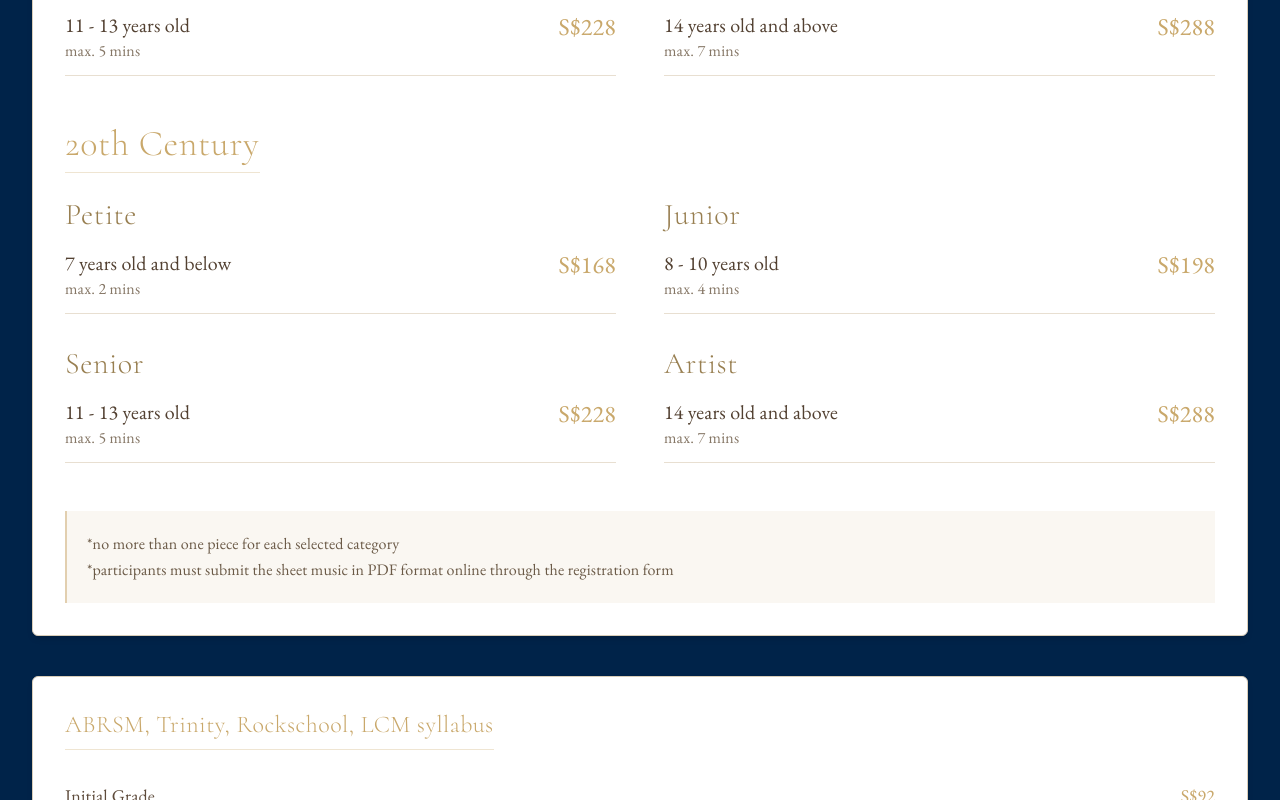
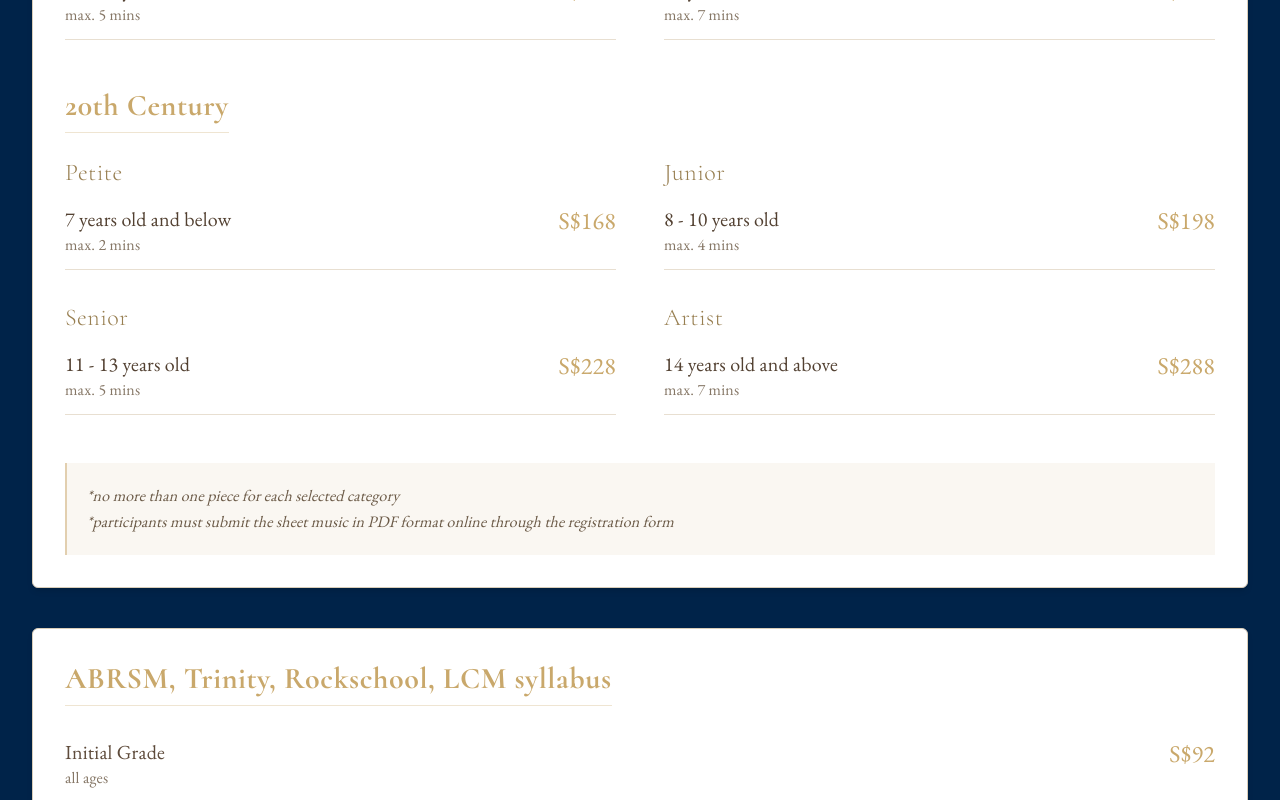
Before and after one commit to greekrode/sivpc, a React (Vite) app: page /events in a window 1280 px wide. Shown: the part 3260-4060 px from the top of the page. Built offline with nearby package versions, Linux system fonts and the light colour scheme.

Commit message:
Fix revision

```diff
--- a/src/App.tsx
+++ b/src/App.tsx
@@ -47,7 +47,6 @@ function AnimatedRoutes() {
               <main className="flex-grow">
                 <About />
               </main>
-              <Footer />
             </div>
           }
         />
@@ -58,7 +57,6 @@ function AnimatedRoutes() {
               <main className="flex-grow">
                 <Contact />
               </main>
-              <Footer />
             </div>
           }
         />
--- a/src/components/Categories/Categories.tsx
+++ b/src/components/Categories/Categories.tsx
@@ -20,7 +20,7 @@ const Categories = () => {
                     initial={{ opacity: 0, x: -10 }}
                     animate={{ opacity: 1, x: 0 }}
                     transition={{ duration: 0.5, delay: index * 0.1 }}
-                    className="inline-block text-4xl font-light text-[#c9a86b] border-b border-[#c9a86b]/30 pb-2"
+                    className="inline-block text-3xl font-bold text-[#c9a86b] border-b border-[#c9a86b]/30 pb-2"
                   >
                     {period}
                   </motion.h4>
@@ -34,7 +34,7 @@ const Categories = () => {
                         transition={{ duration: 0.5, delay: idx * 0.1 + 0.2 }}
                         className="space-y-4"
                       >
-                        <h5 className="text-3xl font-light text-[#987f51]">
+                        <h5 className="text-2xl font-light text-[#987f51]">
                           {category.title}
                         </h5>
                         <div className="space-y-4">
@@ -70,7 +70,7 @@ const Categories = () => {
               transition={{ duration: 0.5, delay: 0.5 }}
               className="bg-[#f5f0e6]/50 p-5 border-l-2 border-[#c9a86b]/50"
             >
-              <p className="text-[#6b5a47] text-base font-light leading-relaxed">
+              <p className="text-[#6b5a47] text-base font-light leading-relaxed italic">
                 *no more than one piece for each selected category
                 <br />
                 *participants must submit the sheet music in PDF format online
@@ -88,7 +88,7 @@ const Categories = () => {
             initial={{ opacity: 0, x: -10 }}
             animate={{ opacity: 1, x: 0 }}
             transition={{ duration: 0.5 }}
-            className="inline-block text-2xl font-light text-[#c9a86b] border-b border-[#c9a86b]/30 pb-2 mb-8"
+            className="inline-block text-3xl font-bold text-[#c9a86b] border-b border-[#c9a86b]/30 pb-2 mb-8"
           >
             ABRSM, Trinity, Rockschool, LCM syllabus
           </motion.h4>
@@ -108,12 +108,12 @@ const Categories = () => {
                 className="flex justify-between items-start border-b border-[#e8dfd1] pb-4"
               >
                 <div>
-                  <p className="text-[#5e4b3b] text-lg">{category.name}</p>
+                  <p className="text-[#5e4b3b] text-xl">{category.name}</p>
                   <p className="text-[#857665] text-base">
                     {category.ageGroup}
                   </p>
                 </div>
-                <p className="text-[#c9a86b] font-light text-lg">
+                <p className="text-[#c9a86b] font-light text-2xl">
                   {category.price}
                 </p>
               </motion.div>
@@ -143,7 +143,7 @@ const Categories = () => {
             initial={{ opacity: 0, x: -10 }}
             animate={{ opacity: 1, x: 0 }}
             transition={{ duration: 0.5 }}
-            className="inline-block text-2xl font-light text-[#c9a86b] border-b border-[#c9a86b]/30 pb-2 mb-8"
+            className="inline-block text-3xl font-bold text-[#c9a86b] border-b border-[#c9a86b]/30 pb-2 mb-8"
           >
             Age Groups
           </motion.h4>
@@ -164,13 +164,13 @@ const Categories = () => {
                   className="flex justify-between items-start border-b border-[#e8dfd1] pb-4"
                 >
                   <div>
-                    <p className="text-[#5e4b3b] text-lg">{category.group}</p>
+                    <p className="text-[#5e4b3b] text-xl">{category.group}</p>
                     <p className="text-[#6b5a47] text-base">{category.age}</p>
                     <p className="text-[#857665] text-base">
                       {category.duration}
                     </p>
                   </div>
-                  <p className="text-[#c9a86b] font-light text-lg">
+                  <p className="text-[#c9a86b] font-light text-2xl">
                     {category.price}
                   </p>
                 </motion.div>
--- a/src/pages/Contact.tsx
+++ b/src/pages/Contact.tsx
@@ -1,5 +1,5 @@
 import { motion } from "framer-motion";
-import { Mail, Phone, Send } from "lucide-react";
+import { Mail, MapPin, Phone, Send } from "lucide-react";
 import PageTransition from "../components/PageTransition";
 import Footer from "../components/Footer";
 
@@ -84,8 +84,7 @@ const Contact = () => {
               transition={{ duration: 0.8, delay: 0.3 }}
               className="text-5xl md:text-6xl font-light text-[#ffffff] tracking-wide mb-2 py-16"
             >
-              Get in{" "}
-              <span className="text-[#c9a86b] font-semibold">Touch</span>
+              Get in <span className="text-[#c9a86b] font-semibold">Touch</span>
             </motion.h1>
             <motion.p
               initial={{ opacity: 0 }}
@@ -123,6 +122,12 @@ const Contact = () => {
                     title="Phone"
                     content="+65 9774 7304"
                     index={1}
+                  />
+                  <ContactInfo
+                    icon={MapPin}
+                    title="Location"
+                    content="Singapore"
+                    index={2}
                   />
                 </div>
               </motion.section>
```
